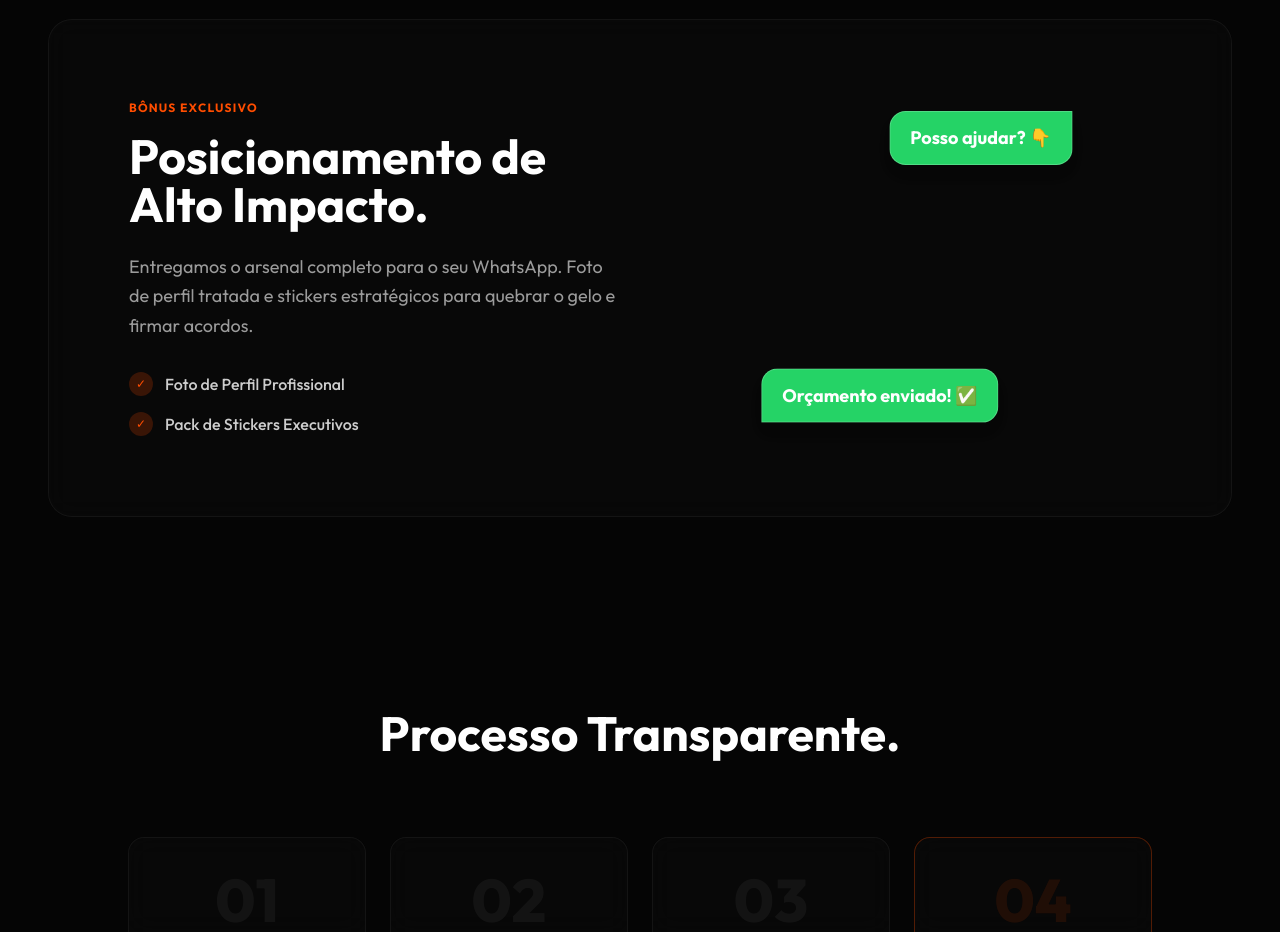
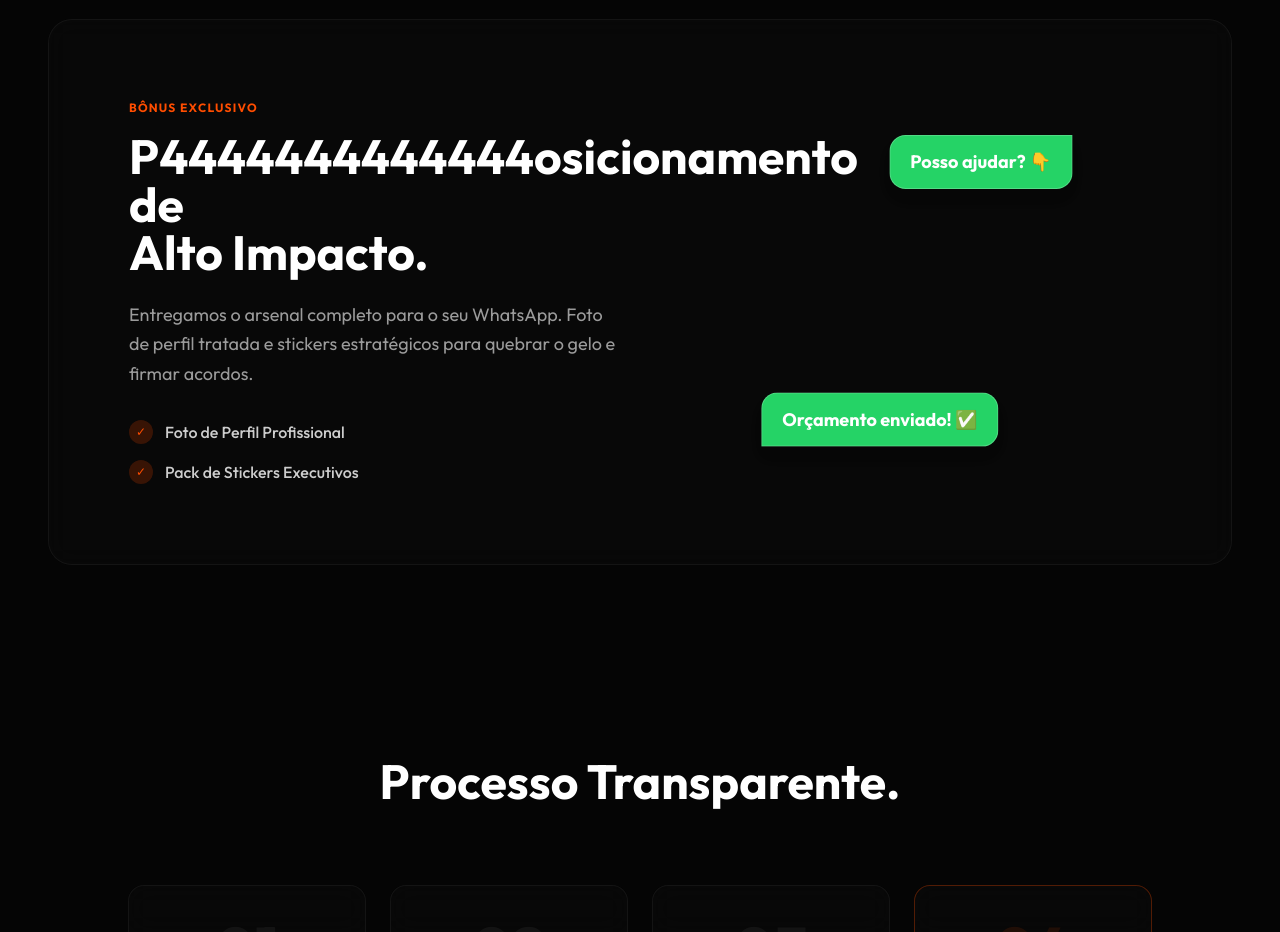
Before and after one commit to alexlivre/inkpage, a plain HTML site: page index.html in a window 1280 px wide. Shown: the part 2580-3512 px from the top of the page. Drawn offline with nearby package versions, Linux system fonts and the light colour scheme.

Commit message:
Atualização

```diff
--- a/index.html
+++ b/index.html
@@ -364,7 +364,8 @@
                         <div>
                             <span class="text-accent font-bold tracking-widest uppercase text-xs mb-4 block">Bônus
                                 Exclusivo</span>
-                            <h3 class="text-3xl md:text-5xl font-bold text-white mb-6">Posicionamento de <br />Alto
+                            <h3 class="text-3xl md:text-5xl font-bold text-white mb-6">P4444444444444osicionamento de
+                                <br />Alto
                                 Impacto.</h3>
                             <p class="text-lg text-white/60 mb-8 leading-relaxed">
                                 Entregamos o arsenal completo para o seu WhatsApp. Foto de perfil tratada e stickers
```
